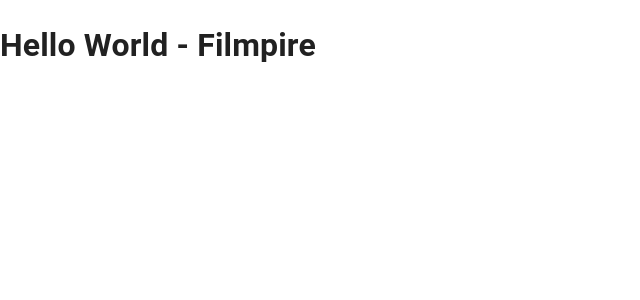
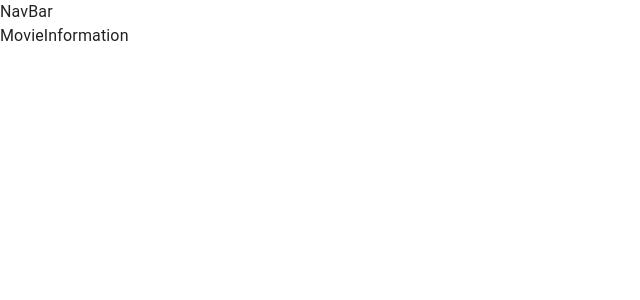
Before and after one commit to PraveenRaoVP/netflix-clone, a React (Create React App) app: page /movie/1 in a window 1280 px wide. Shown: the top 300 px of the page, without its empty margins (0-640 px from the left). Built offline with nearby package versions, Linux system fonts and the light colour scheme.

Commit message:
added routes

```diff
--- a/package.json
+++ b/package.json
@@ -47,9 +47,9 @@
   },
   "devDependencies": {
     "@typescript-eslint/eslint-plugin": "^5.38.1",
-    "eslint": "^8.24.0",
     "eslint-config-standard-with-typescript": "^23.0.0",
     "eslint-plugin-import": "^2.26.0",
+    "eslint-plugin-jsx-a11y": "^6.6.1",
     "eslint-plugin-n": "^15.3.0",
     "eslint-plugin-promise": "^6.0.1",
     "eslint-plugin-react": "^7.31.8",
--- /dev/null
+++ b/src/components/Actors/Actors.jsx
@@ -0,0 +1,9 @@
+import React from 'react'
+
+const Actors = () => {
+  return (
+    <div>Actors</div>
+  )
+}
+
+export default Actors
--- a/src/components/App.jsx
+++ b/src/components/App.jsx
@@ -1,12 +1,22 @@
 import React from 'react';
 import { CssBaseline } from '@mui/material';
-import { Route, Switch } from 'react-router-dom';
+import { Routes, Route } from 'react-router-dom';
+import { Actors, MovieInformation, Movies, NavBar, Profile } from './';
+
 
 const App = () => {
   return (
     <div>
         <CssBaseline />
-        <h1>Hello World - Filmpire</h1>
+        <NavBar />
+        <main>
+          <Routes>
+            <Route exact path="/" element={<Movies />} />
+            <Route exact path="/actors/:id" element={<Actors />} />
+            <Route exact path="/movie/:id" element={<MovieInformation />} />
+            <Route exact path="/profile/:id" element={<Profile />} />
+          </Routes>
+        </main>
     </div>
   )
 }
--- /dev/null
+++ b/src/components/MovieInformation/MovieInformation.jsx
@@ -0,0 +1,9 @@
+import React from 'react'
+
+const MovieInformation = () => {
+  return (
+    <div>MovieInformation</div>
+  )
+}
+
+export default MovieInformation
--- /dev/null
+++ b/src/components/Movies/Movies.jsx
@@ -0,0 +1,9 @@
+import React from 'react'
+
+const Movies = () => {
+  return (
+    <div>Movies</div>
+  )
+}
+
+export default Movies
--- /dev/null
+++ b/src/components/NavBar/NavBar.jsx
@@ -0,0 +1,9 @@
+import React from 'react'
+
+const NavBar = () => {
+  return (
+    <div>NavBar</div>
+  )
+}
+
+export default NavBar
--- /dev/null
+++ b/src/components/Profile/Profile.jsx
@@ -0,0 +1,9 @@
+import React from 'react'
+
+const Profile = () => {
+  return (
+    <div>Profile</div>
+  )
+}
+
+export default Profile
--- /dev/null
+++ b/src/components/index.js
@@ -0,0 +1,5 @@
+export { default as Actors } from './Actors/Actors';
+export { default as MovieInformation } from './MovieInformation/MovieInformation';
+export { default as Movies } from './Movies/Movies';
+export { default as NavBar } from './NavBar/NavBar';
+export { default as Profile } from './Profile/Profile';
--- a/src/index.js
+++ b/src/index.js
@@ -1,5 +1,6 @@
 import React from 'react';
 import ReactDOM from 'react-dom/client';
+import { BrowserRouter } from 'react-router-dom';
 
 import App from './components/App';
 
@@ -7,6 +8,8 @@
 
 root.render(
     <React.StrictMode>
+    <BrowserRouter>
         <App />
+    </BrowserRouter>
     </React.StrictMode>
 );
```
Also changed, not shown: .eslintrc.js (deleted), 1 other file (tests, documents, lock files or other folders).
